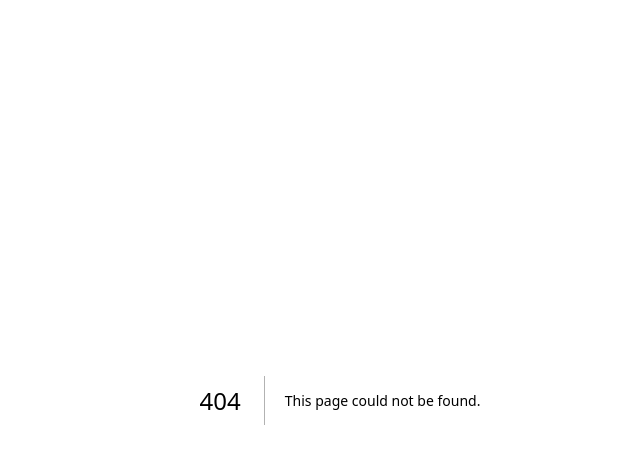
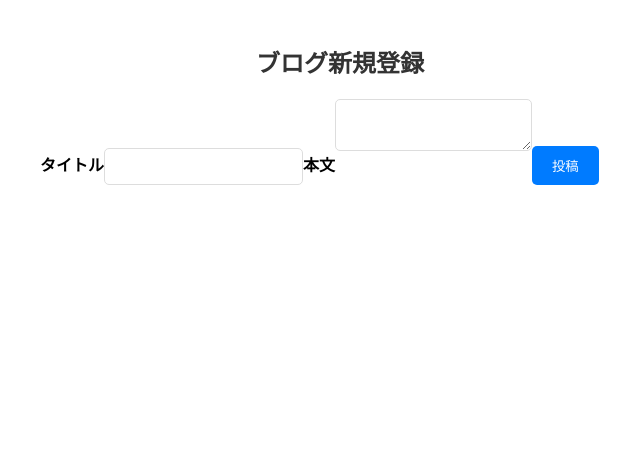
Before and after one commit to Killua0615/blog_yt-blog_client, a Next.js app: page /create-post in a window 1280 px wide. Before the commit this address had no page. Shown: the top 464 px of the page, without its empty margins (300-940 px from the left). Built offline with nearby package versions, Linux system fonts and the light colour scheme.

Commit message:
create new post function

```diff
--- a/package.json
+++ b/package.json
@@ -9,6 +9,7 @@
     "lint": "next lint"
   },
   "dependencies": {
+    "axios": "^1.7.2",
     "next": "14.2.5",
     "react": "^18",
     "react-dom": "^18"
--- /dev/null
+++ b/src/pages/create-post.tsx
@@ -0,0 +1,48 @@
+import React, { ChangeEvent, FormEvent } from 'react';
+import styles from './styles/Home.module.css';
+import axios from "axios";
+
+const CreatePost = () => {
+  const [title, setTitle] = React.useState('');
+  const [content, setContent] = React.useState('');
+
+  const handleSubmit = async (e: FormEvent) => {
+    e.preventDefault();
+
+    // API
+    try {
+      await axios.post("http://localhost:3001/api/v1/posts", {
+        title: title,
+        content: content,
+      });
+    } catch (err) {
+      alert("投稿に失敗しました");
+    }
+  };
+
+  return (
+    <div className={styles.container}>
+      <h1 className={styles.title}>ブログ新規登録</h1>
+      <form className={styles.from} onSubmit={handleSubmit}>
+        <label className={styles.label}>タイトル</label>
+        <input
+          type="text"
+          className={styles.input}
+          onChange={(e: ChangeEvent<HTMLInputElement>) =>
+            setTitle(e.target.value)
+          }
+        />
+        <label className={styles.label}>本文</label>
+        <textarea
+          className={styles.textarea}
+          onChange={(e: ChangeEvent<HTMLTextAreaElement>) =>
+            setContent(e.target.value)
+          }
+        />
+        <button type="submit" className={styles.button}>投稿</button>
+      </form>
+    </div>
+  );
+};
+
+export default CreatePost;
--- a/src/pages/styles/Home.module.css
+++ b/src/pages/styles/Home.module.css
@@ -1,48 +1,112 @@
-.homeContainer {
-  width: 100%;
-  max-width: 800px;
+/* CreatePost.module.css */
+
+.container {
+  max-width: 600px;
   margin: 0 auto;
   padding: 20px;
 }
 
+.form {
+  display: flex;
+  flex-direction: column;
+  margin-bottom: 20px;
+}
+
+.label {
+  margin-bottom: 5px;
+  font-weight: bold;
+}
+
+.input,
+.textarea {
+  padding: 10px;
+  margin-bottom: 20px;
+  border-radius: 5px;
+  border: 1px solid #ddd;
+}
+
+.button {
+  padding: 10px 20px;
+  background-color: #007bff;
+  color: white;
+  border-radius: 5px;
+  border: none;
+  cursor: pointer;
+}
+
+.button:hover {
+  background-color: #0056b3;
+}
+
+.title {
+  text-align: center;
+  font-size: 24px;
+  color: #333;
+  margin-bottom: 20px;
+}
+
+/* Home.module.css */
+
+.homeContainer {
+  max-width: 600px;
+  margin: 0 auto;
+  padding: 20px;
+}
+
+.postCard {
+  border: 1px solid #ddd;
+  border-radius: 8px;
+  padding: 20px;
+  margin-bottom: 20px;
+}
+
+.postCard h2 {
+  margin: 0 0 10px 0;
+}
+
+.postCardBox {
+  text-decoration: none;
+  color: #2f3294;
+}
+
 .createButton {
   display: inline-block;
+  padding: 10px 20px;
+  background-color: #007bff;
+  color: white;
+  border-radius: 5px;
+  text-align: center;
   margin-bottom: 20px;
-  padding: 10px 20px;
-  color: #fff;
-  background-color: #0070f3;
-  border: none;
-  border-radius: 5px;
   text-decoration: none;
 }
 
-.postCard {
-  margin-bottom: 20px;
-  padding: 20px;
-  border: 1px solid #ddd;
-  border-radius: 5px;
+.createButton:hover {
+  background-color: #0056b3;
 }
 
-.postCardBox {
-  margin-bottom: 10px;
-  color: #0070f3;
-  text-decoration: none;
+.editButton {
+  background-color: #11a42c;
+  color: white;
+  border: none;
+  border-radius: 4px;
+  padding: 10px 15px;
+  cursor: pointer;
+  margin-right: 10px;
 }
 
-.editButton,
+.editButton:hover {
+  background-color: #077810;
+}
+
 .deleteButton {
-  margin-top: 10px;
-  padding: 5px 10px;
-  color: #fff;
+  background-color: #e02424;
+  color: white;
   border: none;
-  border-radius: 5px;
+  border-radius: 4px;
+  padding: 10px 15px;
   cursor: pointer;
 }
 
-.editButton {
-  background-color: #0070f3;
+.deleteButton:hover {
+  background-color: #9e1b1b;
 }
-
-.deleteButton {
-  background-color: #e00;
-}
```
Also changed, not shown: 1 other file (tests, documents, lock files or other folders).
